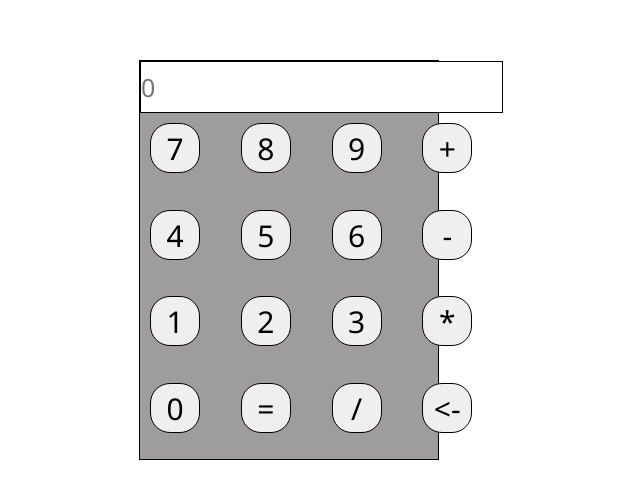
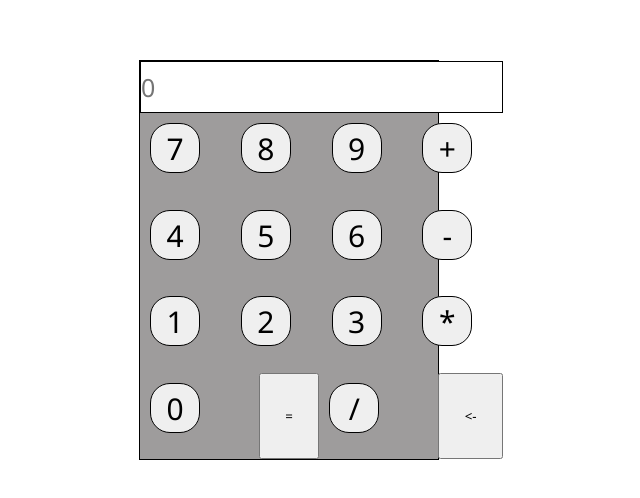
Before and after one commit to ivanglzr/Calculadora, a plain HTML site: page index.html in a window 1280 px wide. Shown: the part 140-638 px from the top of the page, without its empty margins (351-991 px from the left). Drawn offline with Linux system fonts and the light colour scheme.

Commit message:
Update style.css

```diff
--- a/css/style.css
+++ b/css/style.css
@@ -49,35 +49,3 @@
 .btn:hover{
   box-shadow: 0px 0px 5px #444 inset;
 }
-
-.btn-equal{
-  width: 50px;
-  height: 50px;
-  margin: 10px;
-  border-radius: 40%;
-  font-size: 30px;
-  text-align: center;
-  line-height: 50px;
-  border: 1px solid black;
-  transition: all .2s linear;
-}
-
-.btn-equal:hover{
-  box-shadow: 0px 0px 5px #444 inset;
-}
-
-.btn-delete{
-  width: 50px;
-  height: 50px;
-  margin: 10px;
-  border-radius: 40%;
-  font-size: 30px;
-  text-align: center;
-  line-height: 50px;
-  border: 1px solid black;
-  transition: all .2s linear;
-}
-
-.btn-delete:hover{
-  box-shadow: 0px 0px 5px #444 inset;
-}
```
